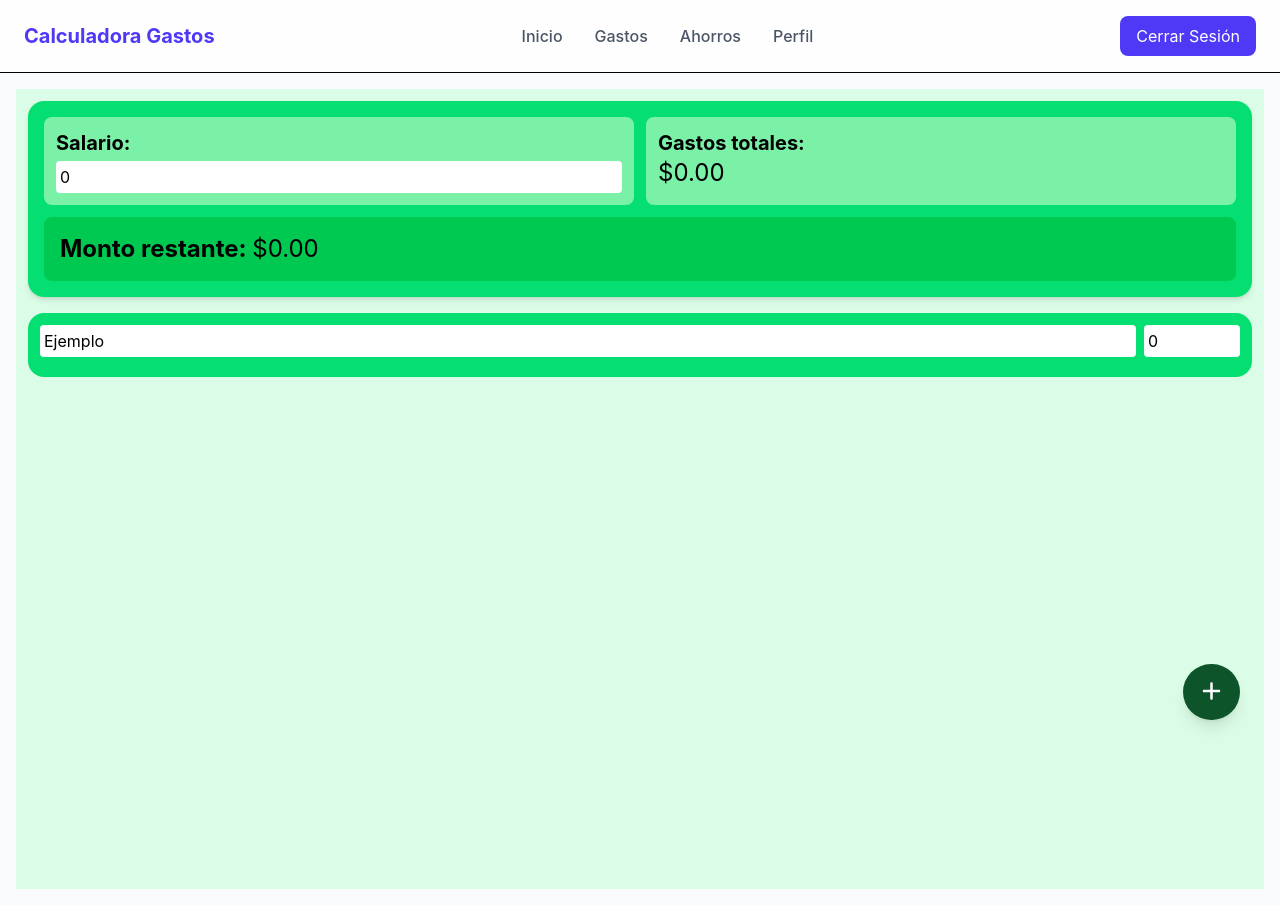
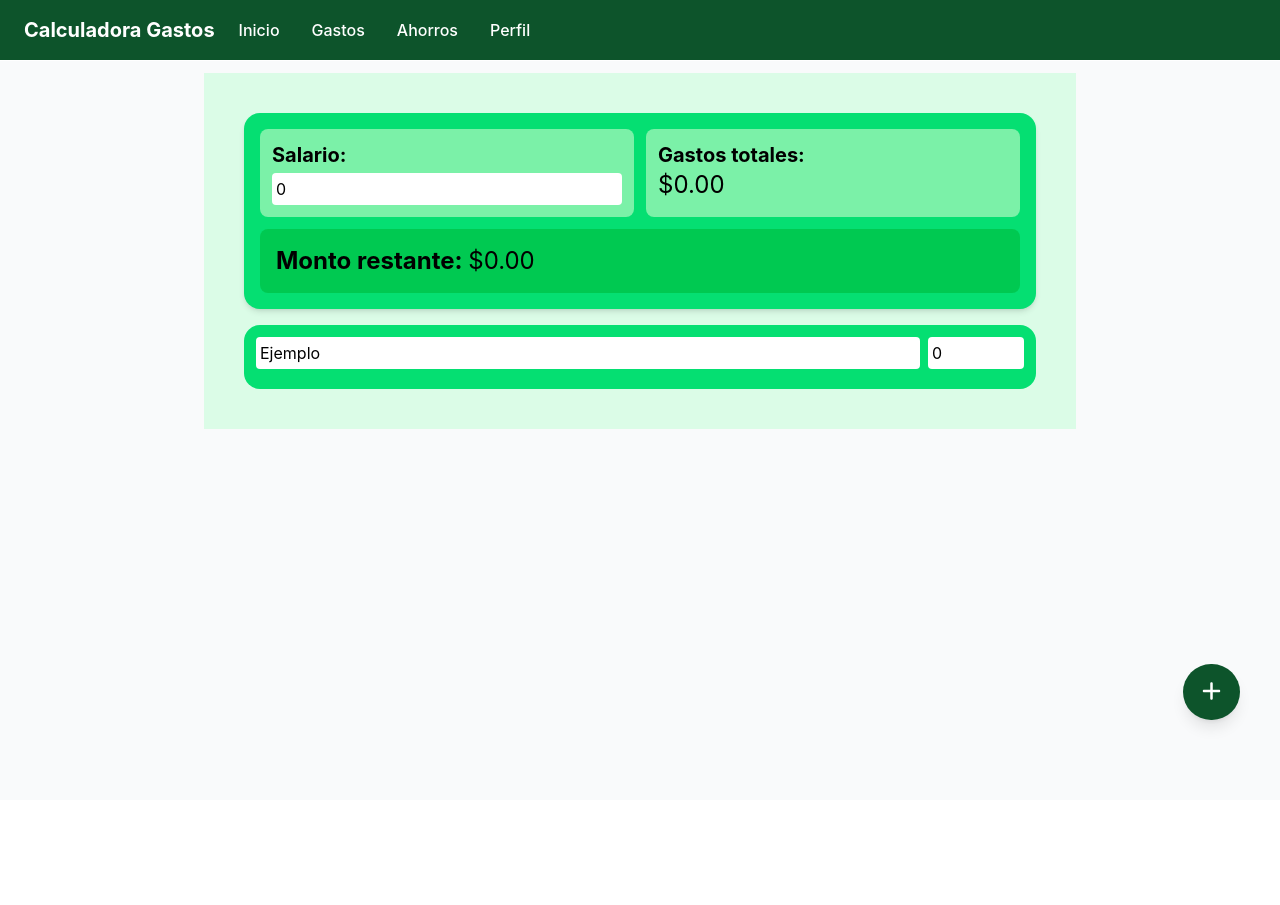
Before and after one commit to Gjuarez22/calculadora_gastos, a Vue app: page / in a window 1280 px wide. After the commit the page ends 800 px from the top, so only its background shows below. Built offline with nearby package versions, Linux system fonts and the light colour scheme; the HTML template or start-up script is replaced by a standard one.

Commit message:
continuando con el desarrollo para guardar los gatos por presupuestos

```diff
--- a/src/App.vue
+++ b/src/App.vue
@@ -1,12 +1,13 @@
 <script setup lang="ts">
 import { RouterView } from 'vue-router'
-import Header from './components/Header.vue' // Asegúrate de que la ruta sea correcta
+import Header from './components/Header.vue'
 </script>
 
 <template>
-  <div class="min-h-screen bg-gray-50">
+  <div class="flex flex-col min-h-screen bg-gray-50">
     <Header />
-    <main class="container mx-auto p-4">
+    <!-- flex-1 hace que el contenido ocupe el resto del espacio disponible -->
+    <main class="flex-1 w-full mx-auto max-w-4xl p-3">
       <RouterView />
     </main>
   </div>
--- a/src/components/Header.vue
+++ b/src/components/Header.vue
@@ -11,17 +11,14 @@ const navigation = [
 
 <template>
   <!-- HEADER PARA COMPUTADORAS (Desktop) -->
-  <header class="hidden md:flex sticky top-0 z-50 w-full border-b bg-white/80 backdrop-blur-md px-6 py-4 justify-between items-center">
-    <div class="text-xl font-bold text-indigo-600">Calculadora Gastos</div>
+  <header class="hidden md:flex sticky top-0 z-50 w-full border-b bg-green-900 text-white backdrop-blur-md px-6 py-4 gap-6 items-center">
+    <div class="text-xl font-bold">Calculadora Gastos</div>
     <nav class="flex gap-8">
       <a v-for="item in navigation" :key="item.name" :href="item.href"
-         class="text-gray-600 hover:text-indigo-600 font-medium transition-colors">
+         class=" hover:text-green-700 font-medium transition-colors">
         {{ item.name }}
       </a>
     </nav>
-    <button class="bg-indigo-600 text-white px-4 py-2 rounded-lg hover:bg-indigo-700">
-      Cerrar Sesión
-    </button>
   </header>
 
   <!-- MENÚ INFERIOR PARA CELULARES (Mobile) -->
--- a/src/views/calculadoraView.vue
+++ b/src/views/calculadoraView.vue
@@ -1,5 +1,5 @@
 <template>
-  <div class="bg-green-100 min-h-screen p-3">
+  <div class="bg-green-100 p-10">
     <div class="p-4 bg-green-400 grid grid-cols-2 gap-3 rounded-2xl sticky top-0 z-30 shadow-md">
       <!-- Cuadro 1: Salario -->
       <div class="bg-green-300 p-3 rounded-lg">
```
